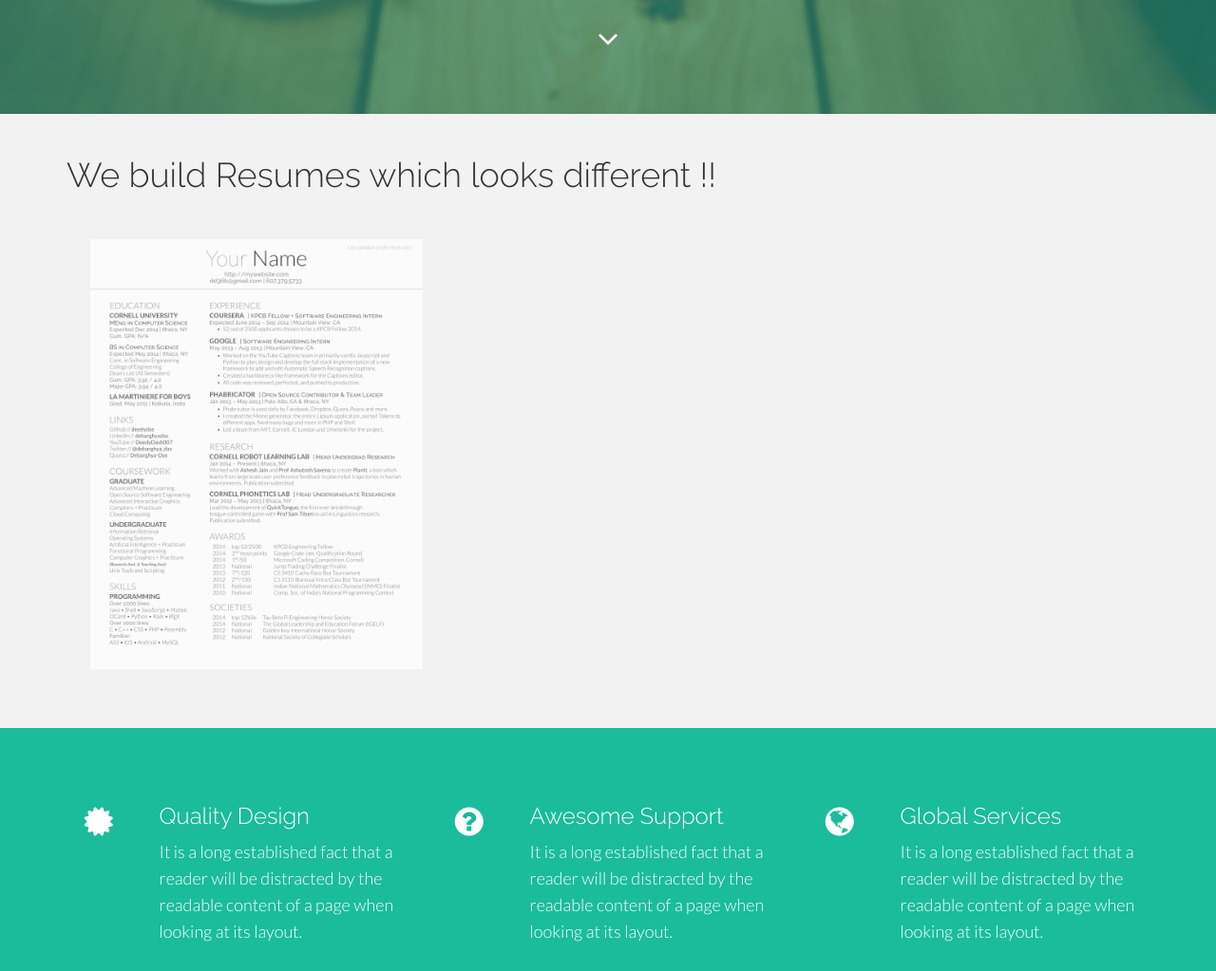
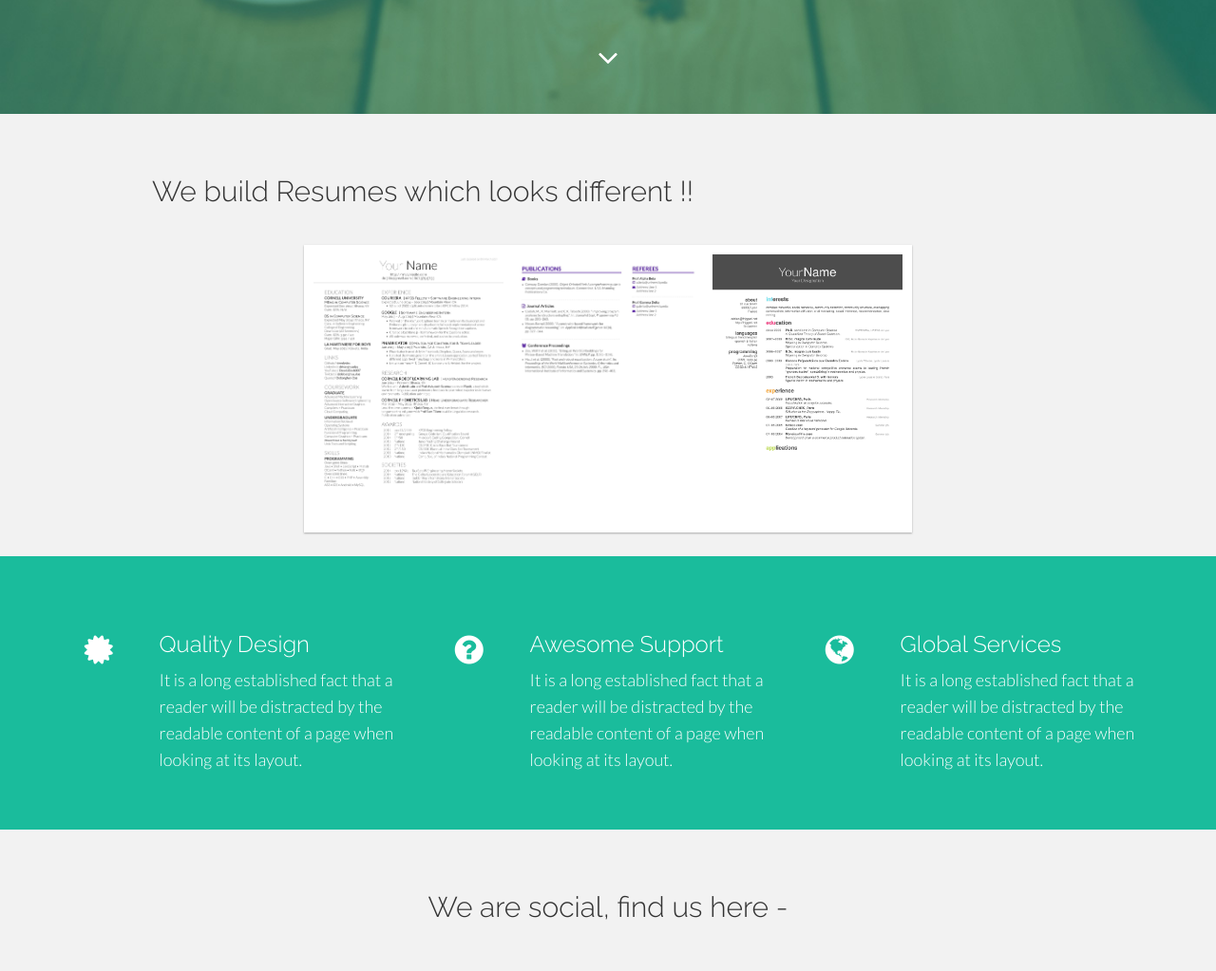
Before and after one commit to ashay-maheshwari/website-theme1, a plain HTML site: page src/Theme/index.html in a window 1280 px wide. Shown: the part 620-1643 px from the top of the page at 95% size. Drawn offline with nearby package versions, Linux system fonts and the light colour scheme.

Commit message:
add new templates

```diff
--- /dev/null
+++ b/src/Theme/assets/css/thumbnail.css
@@ -0,0 +1,87 @@
+.thumbnail {
+    width: 100%;
+    height: 100%;
+}
+
+.image {
+    width: 100%;
+    height: 100%;
+}
+
+.image img {
+    -webkit-transition: all 1s ease; /* Safari and Chrome */
+    -moz-transition: all 1s ease; /* Firefox */
+    -ms-transition: all 1s ease; /* IE 9 */
+    -o-transition: all 1s ease; /* Opera */
+    transition: all 1s ease;
+}
+
+.image:hover img {
+    -webkit-transform:scale(2.25); /* Safari and Chrome */
+    -moz-transform:scale(2.25); /* Firefox */
+    -ms-transform:scale(2.25); /* IE 9 */
+    -o-transform:scale(2.25); /* Opera */
+     transform:scale(1.50);
+}
+
+
+@import url('http://fonts.googleapis.com/css?family=Open+Sans:300');
+
+* {
+  margin: 0;
+  padding: 0;
+  box-sizing: border-box;
+}
+
+body {
+  font: 14px/1 'Open Sans', sans-serif;
+  color: #555;
+  background: #e5e5e5;
+}
+
+.gallery {
+  width: 640px;
+  margin: 0 auto;
+  padding: 5px;
+  background: #fff;
+  box-shadow: 0 1px 2px rgba(0,0,0,.3);
+}
+
+.gallery > div {
+  position: relative;
+  float: left;
+  padding: 5px;
+}
+
+.gallery > div > img {
+  display: block;
+  width: 200px;
+  transition: .1s transform;
+  transform: translateZ(0); /* hack */
+}
+
+.gallery > div:hover {
+  z-index: 1;
+}
+
+.gallery > div:hover > img {
+  transform: scale(2.7,2.7);
+  transition: .3s transform;
+}
+
+.cf:before, .cf:after {
+  display: table;
+  content: "";
+  line-height: 0;
+}
+
+.cf:after {
+  clear: both;
+}
+
+h1 {
+  margin: 40px 0;
+  font-size: 30px;
+  font-weight: 300;
+  text-align: center;
+}
--- a/src/Theme/index.html
+++ b/src/Theme/index.html
@@ -12,6 +12,7 @@
 
     <!-- Bootstrap core CSS -->
     <link href="assets/css/bootstrap.css" rel="stylesheet">
+    <link href="assets/css/thumbnail.css" rel="stylesheet">
 
     <!-- Custom styles for this template -->
     <link href="assets/css/main.css" rel="stylesheet">
@@ -80,16 +81,26 @@
     </div><!-- /.container -->
 
     <!-- PORTFOLIO SECTION -->
-    <div id="portfolio">
-    	<div class="container"
-	    	<div class="row mt">
-				<ul class="grid effect-2" id="grid">
-<li><a href="singleproject.html"><img src="assets/img/templates/template-1.jpg"></a></li>
+    <!--div id="portfolio"-->
+    	<!--div class="container"-->
+	    	<!--div class="row mt"-->
 
-				</ul>
-	    	</div><!-- row -->
+<div class="gallery cf">
+  <div>
+<img src="assets/img/templates/template-1.jpg" />
+  </div>
+  <div>
+<img src="assets/img/templates/template-2.jpg" />
+  </div>
+<div>
+<img src="assets/img/templates/template-3.jpg" />
+  </div>
+
+</div>
+
+	    	<!--/div><!-- row -->
 	    </div><!-- container -->
-    </div><!-- portfolio -->
+    </div--><!-- portfolio -->
 
 
 	<!-- SERVICES SECTION -->
```
Also changed, not shown: src/Theme/assets/img/templates/template-3.jpg (added).
